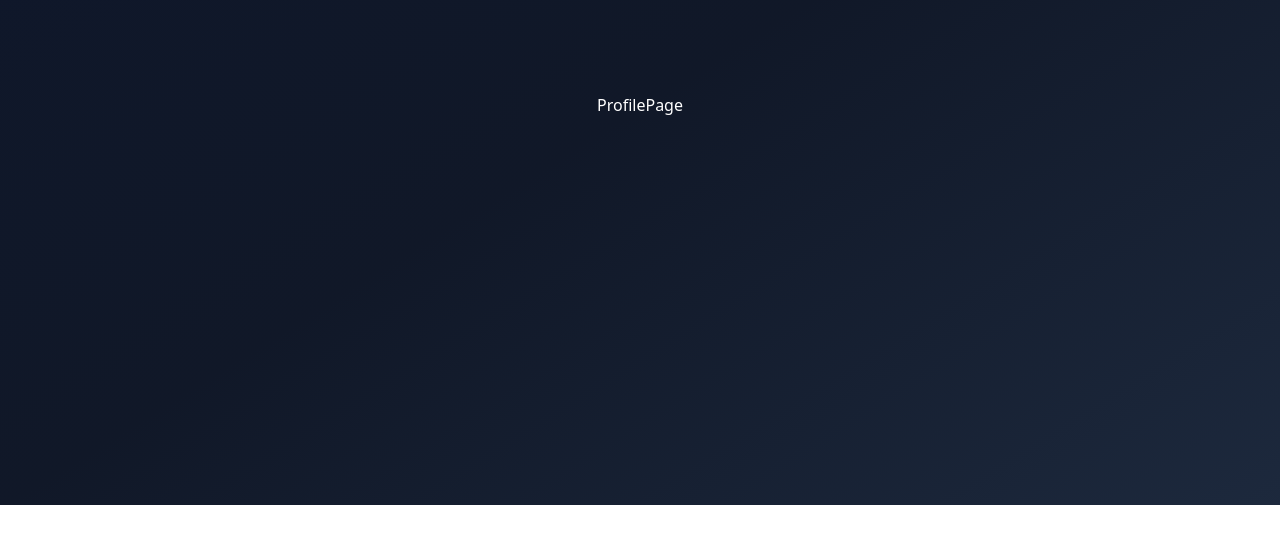
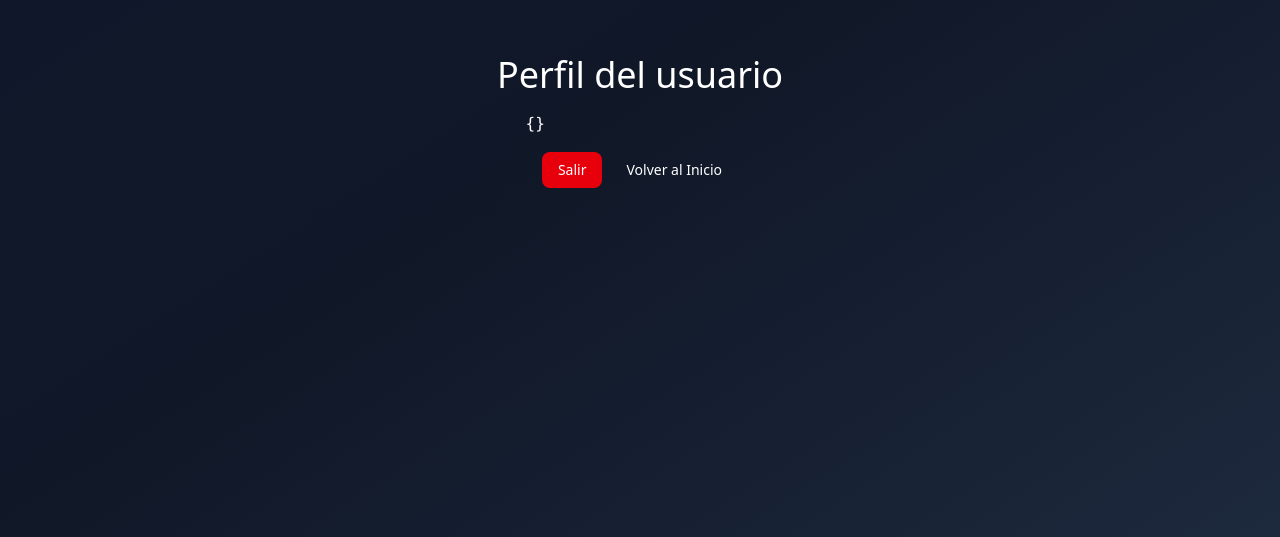
Before and after one commit to EdisonAndresPerez/BasesReact2025_typescript, a React (Vite) app in the folder 04-hooks-app/: page /profile in a window 1280 px wide. Shown: the part 295-832 px from the top of the page. Before the commit the page ends 800 px from the top, so only its background shows below. Built offline with nearby package versions, Linux system fonts and the light colour scheme.

Commit message:
compartir estado global entre componentes - contexto y proveedores

```diff
--- a/04-hooks-app/src/09-useContext/pages/auth/LoginPage.tsx
+++ b/04-hooks-app/src/09-useContext/pages/auth/LoginPage.tsx
@@ -1,7 +1,22 @@
-import React from 'react'
+import { Button } from "@/components/ui/button";
+import { Input } from "@/components/ui/input";
+import { Link } from "react-router";
 
 export const LoginPage = () => {
   return (
-    <div>LoginPage</div>
-  )
-}
+    <div className="flex flex-col items-center min-h-screen">
+      <h1 className="text-4xl font-bold">Iniciar sesion</h1>
+
+      <hr />
+
+      <form className="flex flex-col gap-2 my-10">
+        <Input type="number" placeholder="ID del usuario"></Input>
+
+        <Button type="submit">Ingresar</Button>
+      </form>
+      <Link to="/about">
+      <Button variant="ghost">Volver al inicio</Button>
+      </Link>
+    </div>
+  );
+};
--- a/04-hooks-app/src/09-useContext/pages/profile/ProfilePage.tsx
+++ b/04-hooks-app/src/09-useContext/pages/profile/ProfilePage.tsx
@@ -1,7 +1,24 @@
-import React from 'react'
+import { Button } from "@/components/ui/button";
+import { Link } from "react-router";
 
 export const ProfilePage = () => {
   return (
-    <div>ProfilePage</div>
-  )
-}
+    <div className="flex flex-col items-center justify-center min-h-screen">
+      <h1 className="text-4xl">Perfil del usuario</h1>
+      <hr />
+
+      <pre className="my-4 w-[80%] overflow-x-auto">
+        {JSON.stringify({}, null, 2)}
+      </pre>
+
+      <div className=" flex gap-2">
+        <Link to="/about">
+          <Button variant="destructive">Salir</Button>
+        </Link>
+        <Link to="/about">
+          <Button variant="ghost">Volver al Inicio</Button>
+        </Link>
+      </div>
+    </div>
+  );
+};
--- a/04-hooks-app/src/components/ui/button.tsx
+++ b/04-hooks-app/src/components/ui/button.tsx
@@ -5,7 +5,7 @@
 import { cn } from "@/lib/utils"
 
 const buttonVariants = cva(
-  "inline-flex items-center justify-center gap-2 whitespace-nowrap rounded-md text-sm font-medium transition-all disabled:pointer-events-none disabled:opacity-50 [&_svg]:pointer-events-none [&_svg:not([class*='size-'])]:size-4 shrink-0 [&_svg]:shrink-0 outline-none focus-visible:border-ring focus-visible:ring-ring/50 focus-visible:ring-[3px] aria-invalid:ring-destructive/20 dark:aria-invalid:ring-destructive/40 aria-invalid:border-destructive",
+  "inline-flex items-center cursor-pointer justify-center gap-2 whitespace-nowrap rounded-md text-sm font-medium transition-all disabled:pointer-events-none disabled:opacity-50 [&_svg]:pointer-events-none [&_svg:not([class*='size-'])]:size-4 shrink-0 [&_svg]:shrink-0 outline-none focus-visible:border-ring focus-visible:ring-ring/50 focus-visible:ring-[3px] aria-invalid:ring-destructive/20 dark:aria-invalid:ring-destructive/40 aria-invalid:border-destructive",
   {
     variants: {
       variant: {
```
